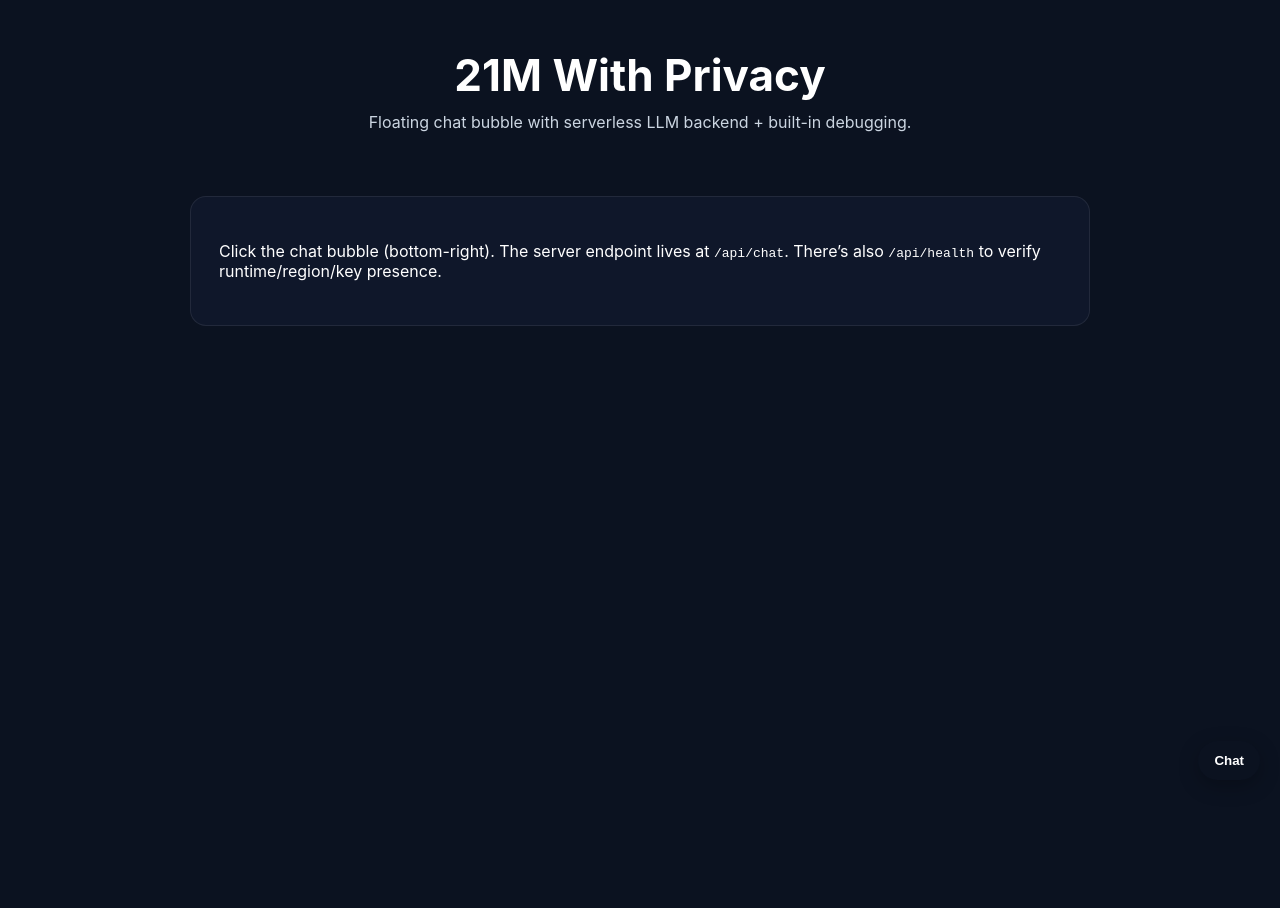
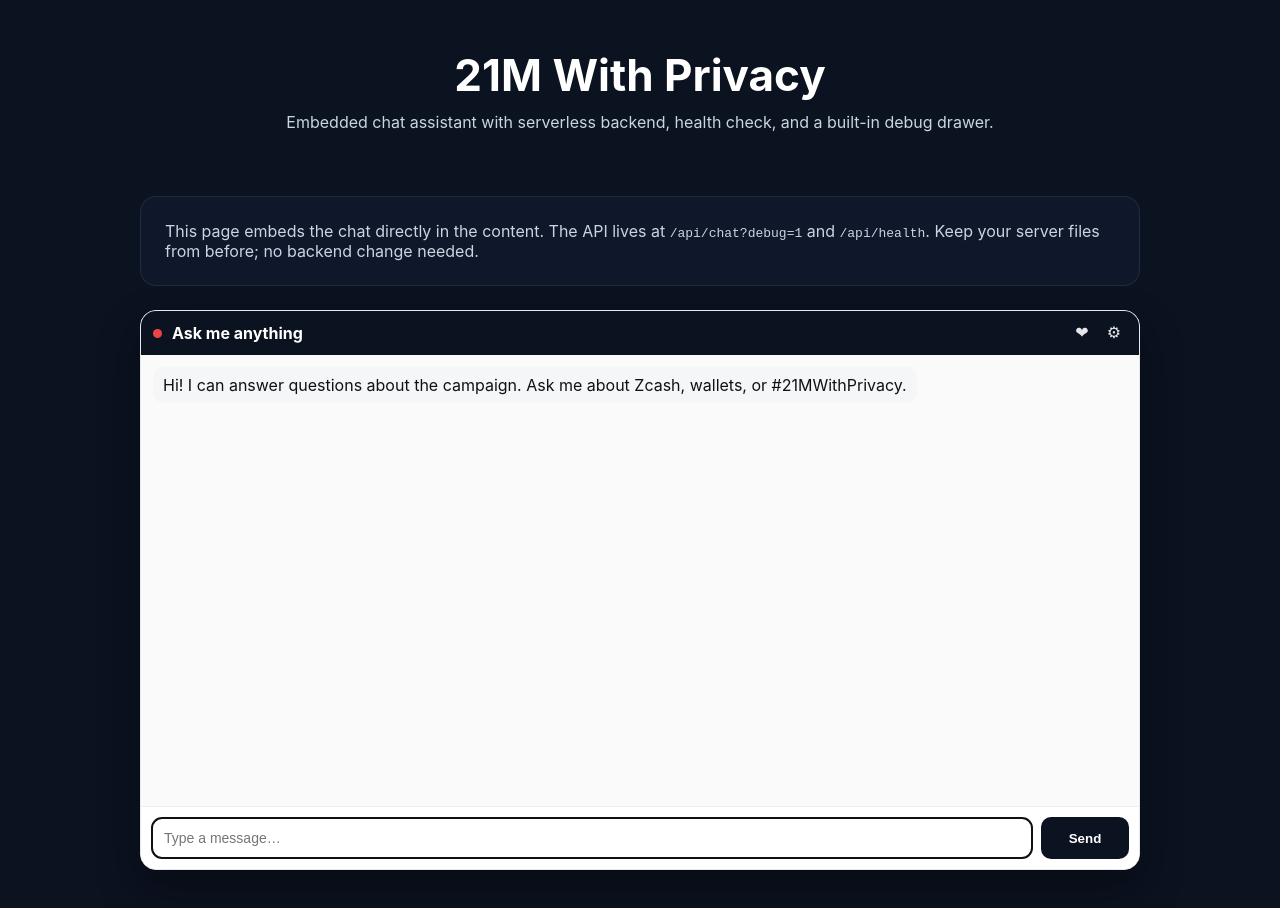
Before and after one commit to megaluck/vercel_test, a plain HTML site: page index.html in a window 1280 px wide. Before the commit the page ends 800 px from the top, so only its background shows below. Drawn offline with Linux system fonts and the light colour scheme; no server answers.

Commit message:
Update index.html

```diff
--- a/index.html
+++ b/index.html
@@ -3,72 +3,82 @@
 <head>
   <meta charset="utf-8" />
   <meta name="viewport" content="width=device-width, initial-scale=1" />
-  <title>21M With Privacy — Chatbot</title>
+  <title>21M With Privacy — Embedded Chat</title>
   <meta name="theme-color" content="#0b1220" />
   <style>
-    :root { --ink:#0b1220; }
+    :root { --ink:#0b1220; --card:#0f172a; --text:#e5e7eb; --muted:#cbd5e1; }
     *{box-sizing:border-box}
     body{margin:0;font-family:Inter,system-ui,Segoe UI,Roboto,Arial,sans-serif;background:#0b1220;color:#fff}
 
     header{padding:48px 20px 24px;text-align:center}
     h1{margin:0 0 10px;font-size:clamp(28px,4vw,44px)}
-    p.lead{margin:0 auto;max-width:800px;color:#cbd5e1}
+    p.lead{margin:0 auto;max-width:900px;color:#cbd5e1}
 
-    main{padding:40px 20px 120px;display:grid;place-items:center}
-    .card{background:#0f172a;border:1px solid rgba(255,255,255,.08);border-radius:16px;padding:28px;max-width:900px;width:100%}
+    main{padding:40px 20px 80px;display:grid;gap:24px;place-items:center}
+    .card{background:var(--card);border:1px solid rgba(255,255,255,.08);border-radius:16px;padding:24px;max-width:1000px;width:100%}
+    .card p{color:var(--muted);margin:0}
 
-    /* Chat widget */
-    .chat-launcher{position:fixed;right:20px;bottom:20px;border:0;border-radius:999px;padding:12px 16px;
-      box-shadow:0 6px 20px rgba(0,0,0,.25);background:#0b1220;color:#fff;font-weight:600;cursor:pointer;z-index:9999}
-    .chat-panel{position:fixed;right:20px;bottom:80px;width:340px;max-height:72vh;background:#fff;border-radius:14px;
-      box-shadow:0 12px 32px rgba(0,0,0,.25);display:none;flex-direction:column;overflow:hidden;z-index:9999}
-    .chat-header{padding:10px 12px;background:#0b1220;color:#fff;font-weight:700;display:flex;align-items:center;justify-content:space-between;gap:8px}
-    .chat-header-left{display:flex;align-items:center;gap:8px}
-    .status-dot{width:8px;height:8px;border-radius:999px;background:#999}
+    /* Embedded chat box */
+    .chat-container{max-width:1000px;width:100%}
+    .chat-panel{
+      display:flex;flex-direction:column;overflow:hidden;
+      width:100%; height:clamp(460px, 70vh, 720px);
+      background:#fff;color:#111;border-radius:16px;border:1px solid #e5e7eb;
+      box-shadow:0 20px 40px rgba(0,0,0,.35);
+    }
+    .chat-header{
+      padding:10px 12px;background:#0b1220;color:#fff;
+      display:flex;align-items:center;justify-content:space-between;gap:8px
+    }
+    .chat-header-left{display:flex;align-items:center;gap:10px}
+    .status-dot{width:9px;height:9px;border-radius:999px;background:#999}
     .status-ok{background:#22c55e}.status-bad{background:#ef4444}
     .chat-actions{display:flex;gap:6px}
-    .chat-iconbtn{background:transparent;border:0;color:#fff;opacity:.85;cursor:pointer;font-size:16px;line-height:1;padding:4px 6px;border-radius:6px}
+    .chat-iconbtn{
+      background:transparent;border:0;color:#fff;opacity:.9;cursor:pointer;
+      font-size:16px;line-height:1;padding:4px 6px;border-radius:6px
+    }
     .chat-iconbtn:hover{opacity:1;background:rgba(255,255,255,.12)}
-    .chat-body{padding:12px;overflow:auto;gap:8px;display:flex;flex-direction:column;max-height:54vh}
+    .chat-body{
+      padding:12px;overflow:auto;gap:8px;display:flex;flex-direction:column;flex:1; background:#fafafa
+    }
     .chat-msg{padding:8px 10px;border-radius:10px;max-width:85%;white-space:pre-wrap;word-wrap:break-word}
     .chat-user{align-self:flex-end;background:#e6f0ff}
     .chat-bot{align-self:flex-start;background:#f4f6f8}
-    .chat-input{display:flex;gap:8px;padding:10px;border-top:1px solid #eee;background:#fafafa}
-    .chat-input input{flex:1;padding:10px;border:1px solid #ddd;border-radius:10px}
-    .chat-input button{padding:10px 14px;border:0;border-radius:10px;background:#0b1220;color:#fff;font-weight:600}
-    .chat-input button[disabled]{opacity:.6;cursor:not-allowed}
-
-    /* Debug drawer (hidden by default) */
-    .chat-debug{display:none;border-top:1px dashed #ddd;background:#f9fafb;color:#111;max-height:35vh;overflow:auto}
+    .chat-debug{display:none;border-top:1px dashed #e5e7eb;background:#f9fafb;color:#111;max-height:30vh;overflow:auto}
     .chat-debug pre{margin:0;padding:10px 12px;font:12px ui-monospace,SFMono-Regular,Menlo,monospace;white-space:pre-wrap;word-wrap:break-word}
     .chat-debug .small{opacity:.8}
+    .chat-input{display:flex;gap:8px;padding:10px;border-top:1px solid #eee;background:#fff}
+    .chat-input input{
+      flex:1;padding:12px;border:1px solid #ddd;border-radius:10px;font-size:14px
+    }
+    .chat-input button{
+      padding:12px 14px;border:0;border-radius:10px;background:#0b1220;color:#fff;font-weight:600;min-width:88px
+    }
+    .chat-input button[disabled]{opacity:.6;cursor:not-allowed}
   </style>
 </head>
 <body>
   <header>
     <h1>21M With Privacy</h1>
-    <p class="lead">Floating chat bubble with serverless LLM backend + built-in debugging.</p>
+    <p class="lead">Embedded chat assistant with serverless backend, health check, and a built-in debug drawer.</p>
   </header>
+
   <main>
     <section class="card">
-      <p>Click the chat bubble (bottom-right). The server endpoint lives at <code>/api/chat</code>.
-      There’s also <code>/api/health</code> to verify runtime/region/key presence.</p>
+      <p>This page embeds the chat directly in the content. The API lives at <code>/api/chat?debug=1</code> and <code>/api/health</code>. Keep your server files from before; no backend change needed.</p>
     </section>
-  </main>
 
-  <!-- Chat widget -->
-  <button class="chat-launcher" id="chat-launcher" aria-haspopup="dialog" aria-controls="chat-panel" aria-expanded="false">Chat</button>
-
-  <div class="chat-panel" id="chat-panel" role="dialog" aria-modal="false" aria-label="Site assistant">
+    <section class="chat-container">
+      <div class="chat-panel" id="chat-panel" role="region" aria-label="Site assistant chat">
         <div class="chat-header">
           <div class="chat-header-left">
-        <div class="status-dot" id="chat-status"></div>
-        <div>Ask me anything</div>
+            <div class="status-dot" id="chat-status" title="API status"></div>
+            <div><strong>Ask me anything</strong></div>
           </div>
           <div class="chat-actions">
             <button class="chat-iconbtn" id="chat-health" title="Health check">❤</button>
             <button class="chat-iconbtn" id="chat-toggle-debug" title="Toggle debug">⚙︎</button>
-        <button class="chat-iconbtn" id="chat-close" aria-label="Close chat">×</button>
           </div>
         </div>
 
@@ -83,6 +93,8 @@
           <button id="chat-send">Send</button>
         </div>
       </div>
+    </section>
+  </main>
 
   <script>
     // --- Config ---
@@ -90,12 +102,10 @@
     const API_HEALTH = '/api/health';
 
     // --- Elements ---
-    const launcher = document.getElementById('chat-launcher');
     const panel = document.getElementById('chat-panel');
-    const body = document.getElementById('chat-body');
-    const input = document.getElementById('chat-input');
+    const bodyEl = document.getElementById('chat-body');
+    const inputEl = document.getElementById('chat-input');
     const sendBtn = document.getElementById('chat-send');
-    const closeBtn = document.getElementById('chat-close');
     const statusDot = document.getElementById('chat-status');
     const toggleDebugBtn = document.getElementById('chat-toggle-debug');
     const debugBox = document.getElementById('chat-debug');
@@ -106,21 +116,14 @@
     const messages = [
       { role: 'system', content: 'You are a concise, friendly site assistant.' }
     ];
-    let greeted = false;
 
     // --- Helpers ---
     function addMsg(text, who) {
       const div = document.createElement('div');
       div.className = 'chat-msg ' + (who === 'user' ? 'chat-user' : 'chat-bot');
       div.textContent = text;
-      body.appendChild(div);
-      body.scrollTop = body.scrollHeight;
-    }
-    function togglePanel(show) {
-      const isOpen = show ?? (panel.style.display !== 'flex');
-      panel.style.display = isOpen ? 'flex' : 'none';
-      launcher.setAttribute('aria-expanded', String(isOpen));
-      if (isOpen) input.focus();
+      bodyEl.appendChild(div);
+      bodyEl.scrollTop = bodyEl.scrollHeight;
     }
     function setStatus(ok) {
       statusDot.classList.remove('status-ok','status-bad');
@@ -147,9 +150,9 @@
     }
 
     async function send() {
-      const text = input.value.trim();
+      const text = inputEl.value.trim();
       if (!text) return;
-      input.value = '';
+      inputEl.value = '';
       addMsg(text, 'user');
 
       // typing placeholder
@@ -170,20 +173,19 @@
 
         let data = {};
         try { data = await res.json(); } catch {}
-        const latency = Math.round(t1 - t0);
 
         if (!res.ok) {
-          body.lastChild.textContent = `Server error: ${res.status}`;
+          bodyEl.lastChild.textContent = `Server error: ${res.status}`;
           setStatus(false);
         } else {
-          body.lastChild.textContent = data.reply || 'Sorry, no reply.';
+          bodyEl.lastChild.textContent = data.reply || 'Sorry, no reply.';
         }
 
-        // Show debug (without cluttering the chat)
+        // Show debug info
         showDebug({
           endpoint: 'chat',
           httpStatus: res.status,
-          latencyMs: latency,
+          latencyMs: Math.round(t1 - t0),
           requestId: reqId,
           debug: data.debug || null
         });
@@ -191,27 +193,16 @@
         // Persist conversation
         if (data.reply) messages.push({ role: 'user', content: text }, { role: 'assistant', content: data.reply });
       } catch (e) {
-        body.lastChild.textContent = 'Error talking to the bot. Is /api/chat deployed?';
+        bodyEl.lastChild.textContent = 'Error talking to the bot. Is /api/chat deployed?';
         setStatus(false);
         showDebug({ endpoint: 'chat', error: String(e) });
       } finally {
         sendBtn.disabled = false;
-        body.scrollTop = body.scrollHeight;
+        bodyEl.scrollTop = bodyEl.scrollHeight;
       }
     }
 
     // --- UI wiring ---
-    launcher.addEventListener('click', async () => {
-      togglePanel(true);
-      if (!greeted) {
-        greeted = true;
-        setTimeout(() =>
-          addMsg("Hi! I can answer questions about the campaign. Ask me about Zcash, wallets, or #21MWithPrivacy.", 'bot'), 50
-        );
-        healthCheck();
-      }
-    });
-    closeBtn.addEventListener('click', () => togglePanel(false));
     toggleDebugBtn.addEventListener('click', () => {
       const show = debugBox.style.display !== 'block';
       debugBox.style.display = show ? 'block' : 'none';
@@ -220,9 +211,15 @@
     healthBtn.addEventListener('click', () => healthCheck());
 
     sendBtn.addEventListener('click', send);
-    input.addEventListener('keydown', (e) => {
+    inputEl.addEventListener('keydown', (e) => {
       if (e.key === 'Enter' && !e.shiftKey) { e.preventDefault(); send(); }
-      if (e.key === 'Escape') togglePanel(false);
+    });
+
+    // --- On load: greet + health check ---
+    window.addEventListener('DOMContentLoaded', () => {
+      addMsg("Hi! I can answer questions about the campaign. Ask me about Zcash, wallets, or #21MWithPrivacy.", 'bot');
+      inputEl.focus();
+      healthCheck();
     });
   </script>
 </body>
```
Lines whose indentation alone changed are shown as unchanged.
